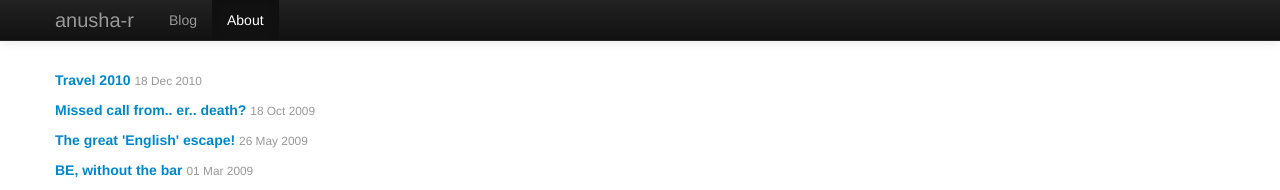
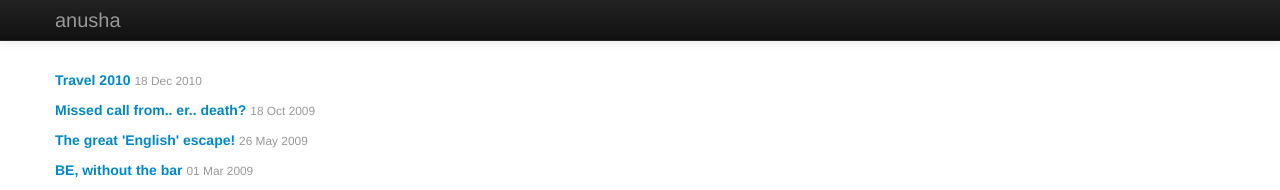
Before and after one commit to anusha-r/anusha-r.github.com, a Jekyll site: the page built from index.html, in a window 1280 px wide. Shown: the top 190 px of the page. Built offline with Jekyll 4.4.1, drawn with Linux system fonts in a browser that asks for light colours; nearby versions of some CDN libraries; library files that are not in the unit come from our copies; Markdown is read by kramdown in place of the engine named in the settings; the list of posts is cut into pages by our own code.

Commit message:
Update default.html

```diff
--- a/_layouts/default.html
+++ b/_layouts/default.html
@@ -39,13 +39,14 @@
             <span class="icon-bar"></span>
             <span class="icon-bar"></span>
           </button>
-          <a class="brand" href="/index.html">anusha-r</a>
-          <div class="nav-collapse collapse">
+         <!-- <a class="brand" href="/index.html">anusha-r</a> -->
+          <a class="brand">anusha</a>
+         <!-- <div class="nav-collapse collapse">
             <ul class="nav">
               <li><a href="/blog_index.html">Blog</a></li>
               <li class="active"><a href="/about.html">About</a></li>
             </ul>
-          </div><!--/.nav-collapse -->
+          </div>-->
         </div>
       </div>
     </div>
```
